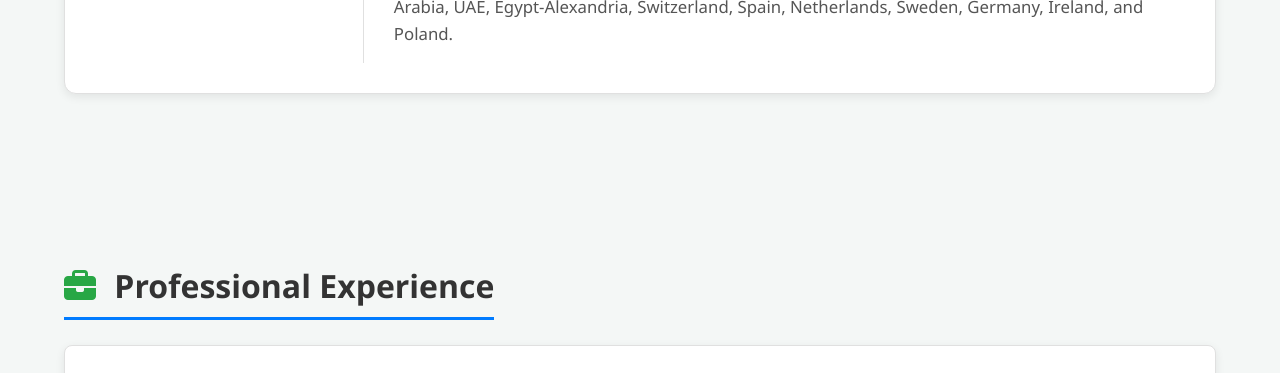
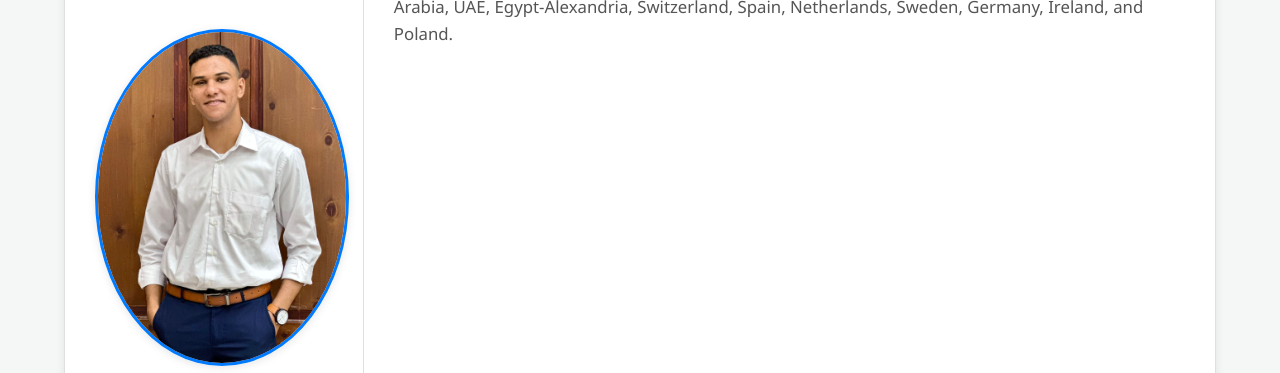
Before and after one commit to hossamyosri/hossam-yosri, a plain HTML site: page index.html in a window 1280 px wide. Shown: the part 568-941 px from the top of the page. Drawn offline with Linux system fonts and the light colour scheme.

Commit message:
index.html
add Logo + my Pic

```diff
--- a/index.html
+++ b/index.html
@@ -2,6 +2,7 @@
 <html lang="en" dir="ltr">
 <head>
     <meta charset="UTF-8">
+          <link rel="icon" href="./me1.ico" type="image/x-icon" />
     <meta name="viewport" content="width=device-width, initial-scale=1.0">
     <title>Hossam Yosri - IT Specialist</title>
     <link rel="stylesheet" href="https://cdnjs.cloudflare.com/ajax/libs/font-awesome/6.5.2/css/all.min.css">
@@ -115,6 +116,17 @@
             color: var(--header-footer-text);
             text-decoration: none;
         }
+
+                .profile-img {
+            width: 100%;
+            height: auto;
+            border-radius: 50%;
+            object-fit: cover;
+            margin-top: 20px;
+            border: 3px solid var(--heading-color);
+            box-shadow: 0 2px 8px rgba(0, 0, 0, 0.1);
+        }
+
         .nav-links {
             display: flex;
             align-items: center;
@@ -499,6 +511,8 @@
                             <i class="fab fa-whatsapp"></i>
                         </a>
                     </div>
+                                        <img src="./me2.jpg" alt="Hossam Yosri's Photo" class="profile-img">
+
                 </div>
 
                 <div class="profile-main-content">
```
